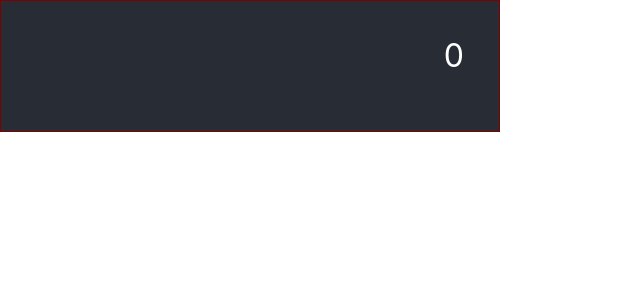
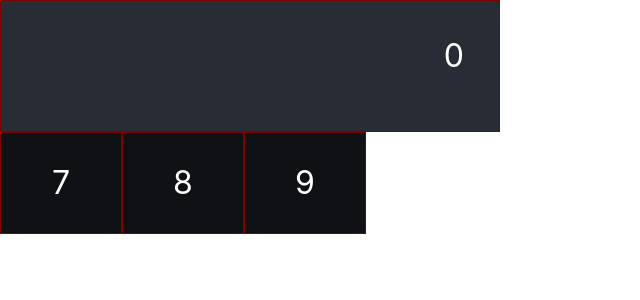
Before and after one commit to cwiswell/reactCalculator, a React (Create React App) app in the folder react-calculator/: page / in a window 1280 px wide. Shown: the top 300 px of the page, without its empty margins (0-640 px from the left). Built offline with nearby package versions, Linux system fonts and the light colour scheme.

Commit message:
Add Number button component

```diff
--- a/react-calculator/src/Calculator.tsx
+++ b/react-calculator/src/Calculator.tsx
@@ -1,6 +1,7 @@
 import React, { Component } from 'react';
 import './Calculator.css';
 
+import NumberBtn from  './numberBtnComponent/NumberButton';
 import Result from './resultComponent/Result';
 
 export type CalculatorState = {
@@ -19,6 +20,10 @@ class Calculator extends Component<any, CalculatorState> {
     return (
       <div className="App">
         <Result value={0}/>
+
+        <NumberBtn value={7}/>
+        <NumberBtn value={8}/>
+        <NumberBtn value={9}/>
       </div>
     );
   }
--- /dev/null
+++ b/react-calculator/src/numberBtnComponent/NumberButton.css
@@ -0,0 +1,11 @@
+.NumberButton{
+    background-color: #101114;
+    color: white;
+    text-align: center;
+    font-size: xx-large;
+    height: 60px;
+    padding: 30px 10px 10px 10px;
+    border: 1px solid maroon;
+    width: 100px;
+    float:left;
+}
--- /dev/null
+++ b/react-calculator/src/numberBtnComponent/NumberButton.tsx
@@ -0,0 +1,16 @@
+import React from 'react';
+import './NumberButton.css';
+
+export type NumberButtonProp = {
+    value: number;
+}
+
+const NumberButton: React.FC<NumberButtonProp> = (props) => {
+    return (
+      <div className="NumberButton">
+          {props.value}
+      </div>
+    );
+}
+
+export default NumberButton;
```
